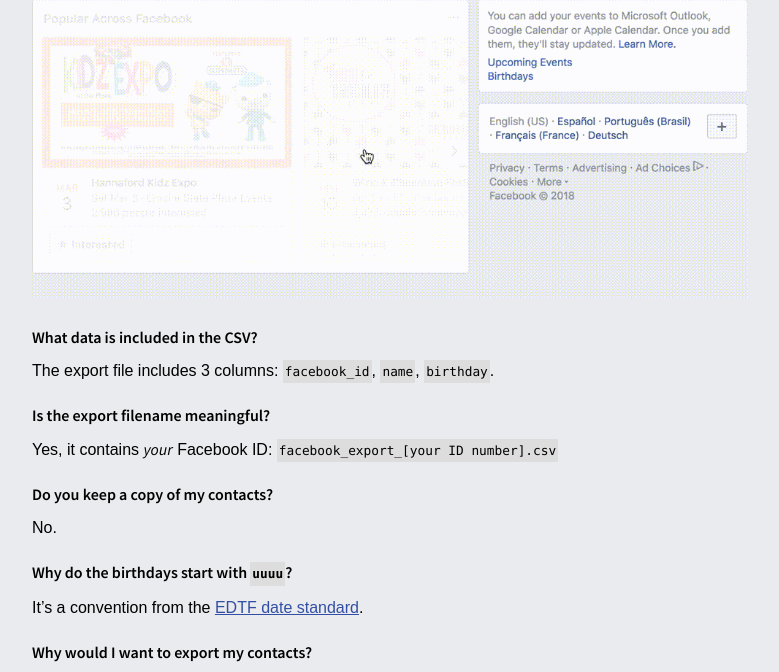
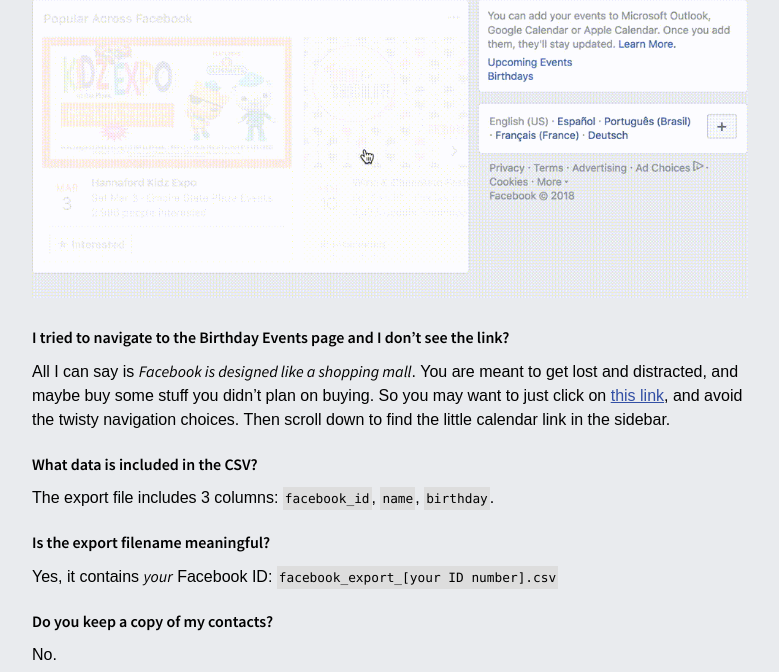
Before and after one commit to smoldata/smol-facebook-export, a PHP site: page / in a window 1280 px wide. Shown: the part 739-1411 px from the top of the page, without its empty margins (250-1029 px from the left). Run offline with PHP 8.4, Linux system fonts and the light colour scheme; some web fonts are replaced.

Commit message:
:nail_care: favicon + faq about getting lost

```diff
--- a/index.php
+++ b/index.php
@@ -72,6 +72,7 @@ if (! empty($url) && preg_match($regex, $url, $matches)) {
 	<title>Facebook contacts export</title>
 	<link rel="stylesheet" href="css/source-sans-pro/source-sans-pro.css">
 	<link rel="stylesheet" href="css/facebook-export.css">
+	<link rel="shortcut icon" href="favicon.png">
 </head>
 <body>
 	<header>
@@ -100,6 +101,8 @@ if (! empty($url) && preg_match($regex, $url, $matches)) {
 				</ol>
 				<img src="img/copy.gif" alt="Copy Birthdays URL">
 			</dd>
+			<dt>I tried to navigate to the Birthday Events page and I don’t see the link?</dt>
+			<dd>All I can say is <em>Facebook is designed like a shopping mall</em>. You are meant to get lost and distracted, and maybe buy some stuff you didn’t plan on buying. So you may want to just click on <a href="https://www.facebook.com/events/">this link</a>, and avoid the twisty navigation choices. Then scroll down to find the little calendar link in the sidebar.</dd>
 			<dt>What data is included in the CSV?</dt>
 			<dd>The export file includes 3 columns: <code>facebook_id</code>, <code>name</code>, <code>birthday</code>.</dd>
 			<dt>Is the export filename meaningful?</dt>
```
Also changed, not shown: favicon.png (added).
